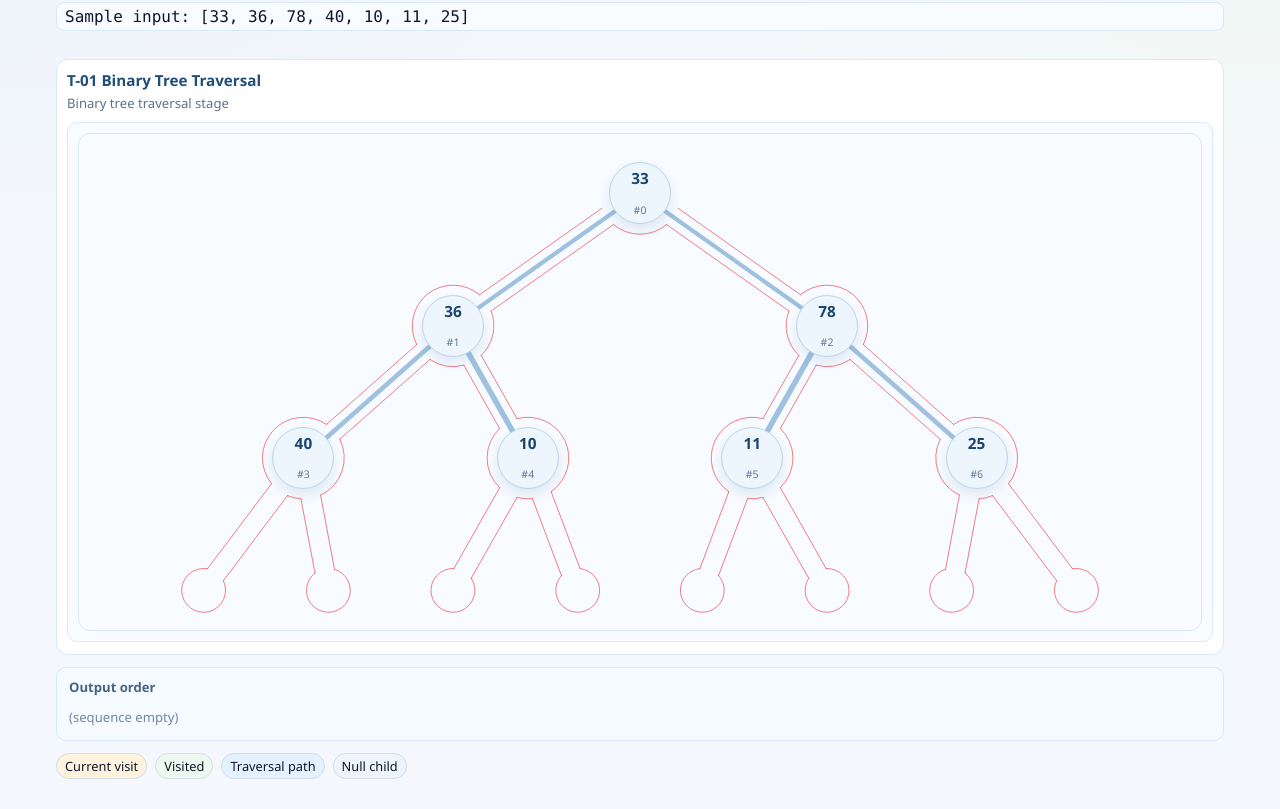
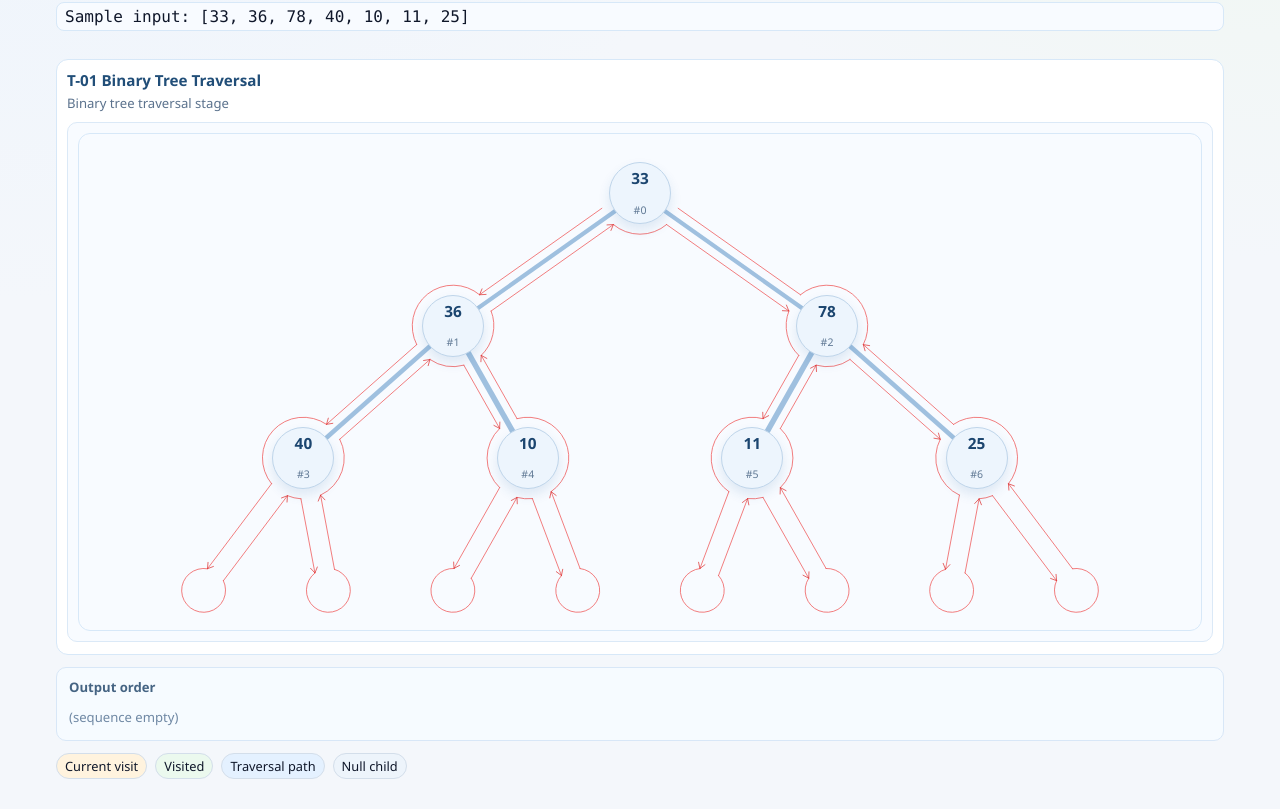
Before and after one commit to Look2046/DSA-with-Codex, a React (Vite) app: page /modules/binary-tree in a window 1280 px wide. Shown: the part 588-1397 px from the top of the page. Built offline with nearby package versions, Linux system fonts and the light colour scheme.

Commit message:
feat(tree): 规范圆弧交点方向标记并移除空节点右端箭头

```diff
--- a/src/index.css
+++ b/src/index.css
@@ -1203,6 +1203,16 @@ body {
   vector-effect: non-scaling-stroke;
 }
 
+.tree-shell-guide-direction {
+  fill: none;
+  stroke: #dc2626;
+  stroke-width: 0.72;
+  stroke-linecap: round;
+  stroke-linejoin: round;
+  opacity: 0.96;
+  vector-effect: non-scaling-stroke;
+}
+
 .tree-trace-layer {
   position: absolute;
   inset: 0;
--- a/src/pages/modules/BinaryTreeTraversalPage.tsx
+++ b/src/pages/modules/BinaryTreeTraversalPage.tsx
@@ -53,6 +53,19 @@ type NullEdgePath = {
 type ParallelGuideSegment = {
   key: string;
   d: string;
+  directionMarkerPaths?: string[];
+};
+
+type ArcGuidePath = {
+  d: string;
+  start: NodePoint;
+  end: NodePoint;
+  direction: ArcDirection;
+};
+
+type GuideBranchEndpoint = {
+  point: NodePoint;
+  towardCenterDirection: NodePoint;
 };
 
 type TraceGeometry = {
@@ -900,7 +913,7 @@ function buildCounterClockwiseNodeArc(
   firstPoint: NodePoint,
   secondPoint: NodePoint,
   aspect: number,
-): string | null {
+): ArcGuidePath | null {
   const firstAngle = getPointAngleAroundCenter(firstPoint, center, aspect);
   const secondAngle = getPointAngleAroundCenter(secondPoint, center, aspect);
   const firstToSecondCcw = normalizePositiveAngle(firstAngle - secondAngle);
@@ -917,23 +930,86 @@ function buildCounterClockwiseNodeArc(
     longArc: false,
   });
 
-  return path.commands.length > 1 ? path.commands.join(' ') : null;
+  if (path.commands.length <= 1) {
+    return null;
+  }
+
+  return {
+    d: path.commands.join(' '),
+    start,
+    end,
+    direction: 'ccw',
+  };
 }
 
 type NodeGuideBranchPoints = {
-  first: NodePoint;
-  second: NodePoint;
+  first: GuideBranchEndpoint;
+  second: GuideBranchEndpoint;
 };
 
-function pickGuideEndpointBySide(points: NodeGuideBranchPoints, side: 'left' | 'right' | 'down'): NodePoint {
+function pickGuideEndpointBySide(points: NodeGuideBranchPoints, side: 'left' | 'right' | 'down'): GuideBranchEndpoint {
   const candidates = [points.first, points.second];
   if (side === 'left') {
-    return candidates.sort((a, b) => (a.x === b.x ? b.y - a.y : a.x - b.x))[0];
+    return candidates.sort((a, b) => (a.point.x === b.point.x ? b.point.y - a.point.y : a.point.x - b.point.x))[0];
   }
   if (side === 'right') {
-    return candidates.sort((a, b) => (a.x === b.x ? b.y - a.y : b.x - a.x))[0];
-  }
-  return candidates.sort((a, b) => (a.y === b.y ? a.x - b.x : b.y - a.y))[0];
+    return candidates.sort((a, b) => (a.point.x === b.point.x ? b.point.y - a.point.y : b.point.x - a.point.x))[0];
+  }
+  return candidates.sort((a, b) => (a.point.y === b.point.y ? a.point.x - b.point.x : b.point.y - a.point.y))[0];
+}
+
+function getMetricDirection(
+  from: NodePoint,
+  to: NodePoint,
+  aspect: number,
+): NodePoint {
+  const fromMetric = toMetricPoint(from, aspect);
+  const toMetric = toMetricPoint(to, aspect);
+  return normalizeDirection(toMetric.x - fromMetric.x, toMetric.y - fromMetric.y, 1, 0);
+}
+
+function buildGuideDirectionMarkerPath(
+  point: NodePoint,
+  lineDirection: NodePoint,
+  geometry: TraceGeometry,
+): string {
+  const markerLength = geometry.arrowSize * 0.64;
+  const markerSpread = geometry.arrowWing * 0.78;
+  const directionUnit = normalizeDirection(lineDirection.x, lineDirection.y, 1, 0);
+  const perpendicular = { x: -directionUnit.y, y: directionUnit.x };
+  const pointMetric = toMetricPoint(point, geometry.aspect);
+  const leftMetric = {
+    x: pointMetric.x - directionUnit.x * markerLength + perpendicular.x * markerSpread,
+    y: pointMetric.y - directionUnit.y * markerLength + perpendicular.y * markerSpread,
+  };
+  const rightMetric = {
+    x: pointMetric.x - directionUnit.x * markerLength - perpendicular.x * markerSpread,
+    y: pointMetric.y - directionUnit.y * markerLength - perpendicular.y * markerSpread,
+  };
+
+  return `M ${formatPoint(fromMetricPoint(leftMetric, geometry.aspect))} L ${formatPoint(point)} L ${formatPoint(fromMetricPoint(rightMetric, geometry.aspect))}`;
+}
+
+function pickArcStartEndpoint(
+  arc: ArcGuidePath,
+  endpoints: NodeGuideBranchPoints,
+  geometry: TraceGeometry,
+): GuideBranchEndpoint {
+  const firstDistance = metricDistance(arc.start, endpoints.first.point, geometry.aspect);
+  const secondDistance = metricDistance(arc.start, endpoints.second.point, geometry.aspect);
+  return firstDistance <= secondDistance ? endpoints.first : endpoints.second;
+}
+
+function buildArcStartMarkerPath(
+  arc: ArcGuidePath,
+  startEndpoint: GuideBranchEndpoint,
+  geometry: TraceGeometry,
+): string {
+  return buildGuideDirectionMarkerPath(arc.start, startEndpoint.towardCenterDirection, geometry);
+}
+
+function buildEndpointMarkerPath(endpoint: GuideBranchEndpoint, geometry: TraceGeometry): string {
+  return buildGuideDirectionMarkerPath(endpoint.point, endpoint.towardCenterDirection, geometry);
 }
 
 function buildLongConcaveNullArc(
@@ -943,7 +1019,7 @@ function buildLongConcaveNullArc(
   secondPoint: NodePoint,
   aspect: number,
   side: 'L' | 'R',
-): string | null {
+): ArcGuidePath | null {
   const endpoints: [NodePoint, NodePoint][] = [
     [firstPoint, secondPoint],
     [secondPoint, firstPoint],
@@ -1003,7 +1079,16 @@ function buildLongConcaveNullArc(
     longArc: true,
   });
 
-  return path.commands.length > 1 ? path.commands.join(' ') : null;
+  if (path.commands.length <= 1) {
+    return null;
+  }
+
+  return {
+    d: path.commands.join(' '),
+    start: best.start,
+    end: best.end,
+    direction: best.direction,
+  };
 }
 
 function buildParallelGuideSegments(
@@ -1055,28 +1140,37 @@ function buildParallelGuideSegments(
     });
     return { left, right };
   };
-  const toBranchPoints = (first: NodePoint, second: NodePoint): NodeGuideBranchPoints => ({ first, second });
+  const toBranchPoints = (first: GuideBranchEndpoint, second: GuideBranchEndpoint): NodeGuideBranchPoints => ({ first, second });
+  const toGuideEndpoint = (point: NodePoint, towardCenterDirection: NodePoint): GuideBranchEndpoint => ({
+    point,
+    towardCenterDirection,
+  });
   const registerChildBranch = (
     map: Map<number, NodeGuideBranchPoints>,
     nodeIndex: number,
-    first: NodePoint,
-    second: NodePoint,
+    first: GuideBranchEndpoint,
+    second: GuideBranchEndpoint,
   ) => {
     map.set(nodeIndex, toBranchPoints(first, second));
   };
-  const pushNodeArc = (key: string, center: NodePoint, firstPoint: NodePoint, secondPoint: NodePoint) => {
-    if (metricDistance(firstPoint, secondPoint, geometry.aspect) <= 0.02) {
+  const pushNodeArc = (key: string, center: NodePoint, firstEndpoint: GuideBranchEndpoint, secondEndpoint: GuideBranchEndpoint) => {
+    if (metricDistance(firstEndpoint.point, secondEndpoint.point, geometry.aspect) <= 0.02) {
       return;
     }
     const arc = buildCounterClockwiseNodeArc(
       center,
       geometry.guideNodeClearRadius,
-      firstPoint,
-      secondPoint,
+      firstEndpoint.point,
+      secondEndpoint.point,
       geometry.aspect,
     );
     if (arc) {
-      segments.push({ key, d: arc });
+      const startEndpoint = pickArcStartEndpoint(arc, toBranchPoints(firstEndpoint, secondEndpoint), geometry);
+      segments.push({
+        key,
+        d: arc.d,
+        directionMarkerPaths: [buildArcStartMarkerPath(arc, startEndpoint, geometry)],
+      });
     }
   };
 
@@ -1095,11 +1189,27 @@ function buildParallelGuideSegments(
       toRadius: geometry.guideNodeClearRadius,
     });
 
-    parentBranchByNode.set(edge.to, toBranchPoints(pair.left.end, pair.right.end));
+    parentBranchByNode.set(
+      edge.to,
+      toBranchPoints(
+        toGuideEndpoint(pair.left.end, getMetricDirection(pair.left.start, pair.left.end, geometry.aspect)),
+        toGuideEndpoint(pair.right.end, getMetricDirection(pair.right.start, pair.right.end, geometry.aspect)),
+      ),
+    );
     if (edge.to === getChildIndex(edge.from, 'L')) {
-      registerChildBranch(leftBranchByNode, edge.from, pair.left.start, pair.right.start);
+      registerChildBranch(
+        leftBranchByNode,
+        edge.from,
+        toGuideEndpoint(pair.left.start, getMetricDirection(pair.left.end, pair.left.start, geometry.aspect)),
+        toGuideEndpoint(pair.right.start, getMetricDirection(pair.right.end, pair.right.start, geometry.aspect)),
+      );
     } else {
-      registerChildBranch(rightBranchByNode, edge.from, pair.left.start, pair.right.start);
+      registerChildBranch(
+        rightBranchByNode,
+        edge.from,
+        toGuideEndpoint(pair.left.start, getMetricDirection(pair.left.end, pair.left.start, geometry.aspect)),
+        toGuideEndpoint(pair.right.start, getMetricDirection(pair.right.end, pair.right.start, geometry.aspect)),
+      );
     }
   });
 
@@ -1124,15 +1234,28 @@ function buildParallelGuideSegments(
         toRadius: geometry.guideNullClearRadius,
       });
       if (side === 'L') {
-        registerChildBranch(leftBranchByNode, parentIndex, pair.left.start, pair.right.start);
+        registerChildBranch(
+          leftBranchByNode,
+          parentIndex,
+          toGuideEndpoint(pair.left.start, getMetricDirection(pair.left.end, pair.left.start, geometry.aspect)),
+          toGuideEndpoint(pair.right.start, getMetricDirection(pair.right.end, pair.right.start, geometry.aspect)),
+        );
       } else {
-        registerChildBranch(rightBranchByNode, parentIndex, pair.left.start, pair.right.start);
+        registerChildBranch(
+          rightBranchByNode,
+          parentIndex,
+          toGuideEndpoint(pair.left.start, getMetricDirection(pair.left.end, pair.left.start, geometry.aspect)),
+          toGuideEndpoint(pair.right.start, getMetricDirection(pair.right.end, pair.right.start, geometry.aspect)),
+        );
       }
 
       nullBranchByKey.set(`${parentIndex}-${side}`, {
         center: nullPoint,
         side,
-        endpoints: toBranchPoints(pair.left.end, pair.right.end),
+        endpoints: toBranchPoints(
+          toGuideEndpoint(pair.left.end, getMetricDirection(pair.left.start, pair.left.end, geometry.aspect)),
+          toGuideEndpoint(pair.right.end, getMetricDirection(pair.right.start, pair.right.end, geometry.aspect)),
+        ),
       });
     });
   }
@@ -1179,15 +1302,17 @@ function buildParallelGuideSegments(
     const capArc = buildLongConcaveNullArc(
       branch.center,
       geometry.guideNullClearRadius,
-      branch.endpoints.first,
-      branch.endpoints.second,
+      branch.endpoints.first.point,
+      branch.endpoints.second.point,
       geometry.aspect,
       branch.side,
     );
     if (capArc) {
+      const leftEndpoint = pickGuideEndpointBySide(branch.endpoints, 'left');
       segments.push({
         key: `null-cap-${key}`,
-        d: capArc,
+        d: capArc.d,
+        directionMarkerPaths: [buildEndpointMarkerPath(leftEndpoint, geometry)],
       });
     }
   });
@@ -1534,7 +1659,12 @@ export function BinaryTreeTraversalPage() {
 
           <svg className="tree-shell-guide-layer" viewBox="0 0 100 100" preserveAspectRatio="none" aria-hidden="true">
             {parallelGuideSegments.map((segment) => (
-              <path key={segment.key} className="tree-shell-guide" d={segment.d} />
+              <g key={segment.key}>
+                <path className="tree-shell-guide" d={segment.d} />
+                {segment.directionMarkerPaths?.map((markerPath, markerIndex) => (
+                  <path key={`${segment.key}-marker-${markerIndex}`} className="tree-shell-guide-direction" d={markerPath} />
+                ))}
+              </g>
             ))}
           </svg>
 
```
